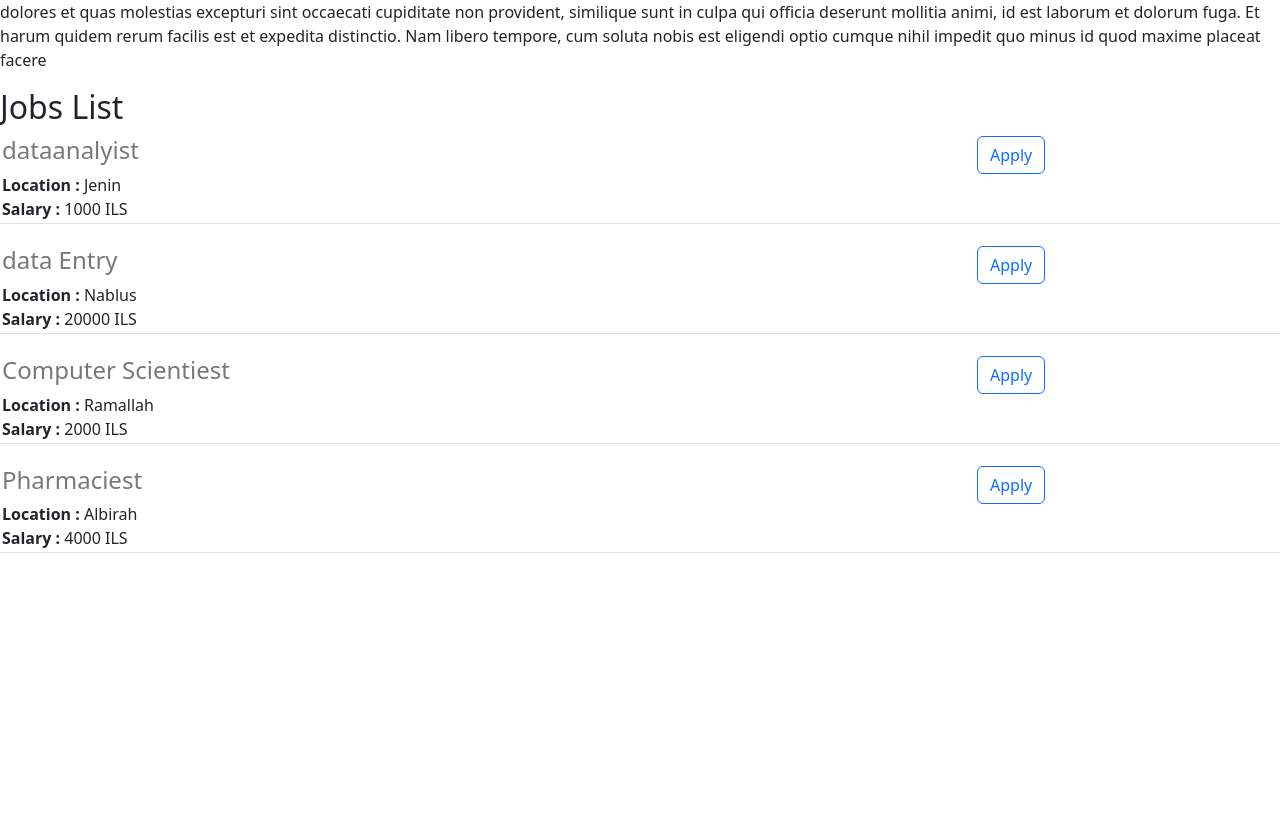
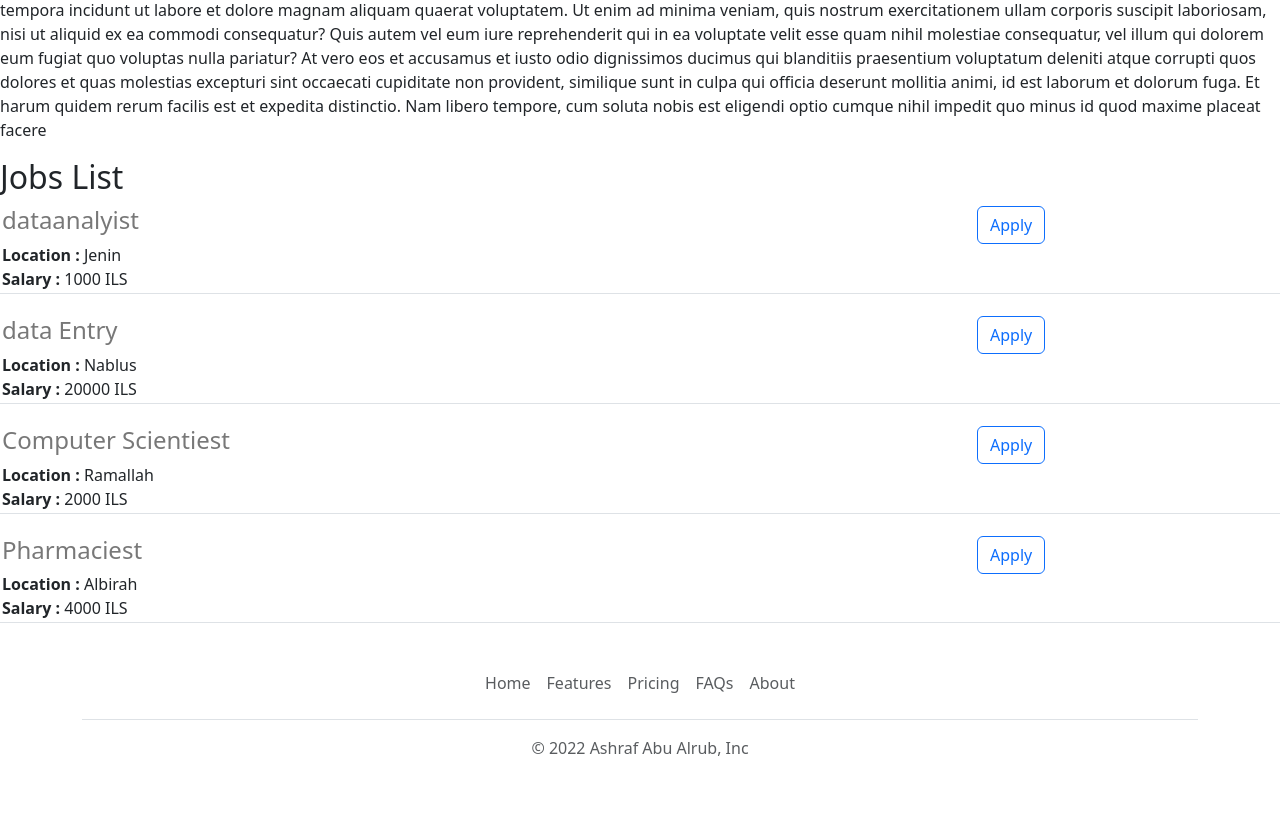
Before and after one commit to aalrub/web2, a Flask app: page / in a window 1280 px wide. Shown: the part 825-1641 px from the top of the page. Before the commit the page ends 1378 px from the top, so only its background shows below. Run offline with Flask 2, Linux system fonts and the light colour scheme.

Commit message:
add nav and footer

```diff
--- /dev/null
+++ b/templates/footer.html
@@ -0,0 +1,12 @@
+<div class="container">
+  <footer class="py-3 my-4">
+    <ul class="nav justify-content-center border-bottom pb-3 mb-3">
+      <li class="nav-item"><a href="#" class="nav-link px-2 text-muted">Home</a></li>
+      <li class="nav-item"><a href="#" class="nav-link px-2 text-muted">Features</a></li>
+      <li class="nav-item"><a href="#" class="nav-link px-2 text-muted">Pricing</a></li>
+      <li class="nav-item"><a href="#" class="nav-link px-2 text-muted">FAQs</a></li>
+      <li class="nav-item"><a href="#" class="nav-link px-2 text-muted">About</a></li>
+    </ul>
+    <p class="text-center text-muted">&copy; 2022 {{company_name}}, Inc</p>
+  </footer>
+</div>
--- a/templates/home.html
+++ b/templates/home.html
@@ -5,6 +5,7 @@
       <meta charset="utf-8">
     <meta name="viewport" content="width=device-width, initial-scale=1">
           <link href="https://cdn.jsdelivr.net/npm/bootstrap@5.3.0-alpha1/dist/css/bootstrap.min.css" rel="stylesheet" integrity="sha384-GLhlTQ8iRABdZLl6O3oVMWSktQOp6b7In1Zl3/Jr59b6EGGoI1aFkw7cmDA6j6gD" crossorigin="anonymous">
+    <script src="https://getbootstrap.com/docs/5.3/dist/js/bootstrap.bundle.min.js"></script>
 
 <style>
   #banner{
@@ -15,6 +16,8 @@
 </style>
     </head>
 <body>
+  {% include 'nav.html' %}
+
   <h1>{{company_name}}  Site</h1>
   <img class='img-fluid' id='banner' src='https://images.unsplash.com/photo-1590092794015-bce5431c83f4?ixlib=rb-4.0.3&ixid=MnwxMjA3fDB8MHxwaG90by1wYWdlfHx8fGVufDB8fHx8&auto=format&fit=crop&w=811&q=80' height='320'>
   <p style='color:blue'>Hello there !!</p>
@@ -39,5 +42,7 @@
 
   </p>
   <body>
-
+    <div>
+      {% include 'footer.html' %}
+    </div>
   </html>
--- /dev/null
+++ b/templates/nav.html
@@ -0,0 +1,33 @@
+<nav class="navbar navbar-expand-lg navbar-dark bg-dark" aria-label="Fifth navbar example">
+    <div class="container-fluid">
+      <a class="navbar-brand" href="#">Expand at lg</a>
+      <button class="navbar-toggler" type="button" data-bs-toggle="collapse" data-bs-target="#navbarsExample05" aria-controls="navbarsExample05" aria-expanded="false" aria-label="Toggle navigation">
+        <span class="navbar-toggler-icon"></span>
+      </button>
+
+      <div class="collapse navbar-collapse" id="navbarsExample05">
+        <ul class="navbar-nav me-auto mb-2 mb-lg-0">
+          <li class="nav-item">
+            <a class="nav-link active" aria-current="page" href="#">Home</a>
+          </li>
+          <li class="nav-item">
+            <a class="nav-link" href="#">Link</a>
+          </li>
+          <li class="nav-item">
+            <a class="nav-link disabled">Disabled</a>
+          </li>
+          <li class="nav-item dropdown">
+            <a class="nav-link dropdown-toggle" href="#" data-bs-toggle="dropdown" aria-expanded="false">Dropdown</a>
+            <ul class="dropdown-menu">
+              <li><a class="dropdown-item" href="#">Action</a></li>
+              <li><a class="dropdown-item" href="#">Another action</a></li>
+              <li><a class="dropdown-item" href="#">Something else here</a></li>
+            </ul>
+          </li>
+        </ul>
+        <form role="search">
+          <input class="form-control" type="search" placeholder="Search" aria-label="Search">
+        </form>
+      </div>
+    </div>
+  </nav>
```
